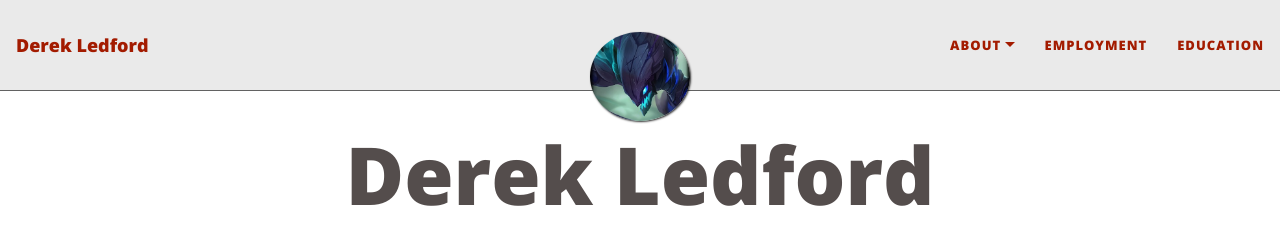
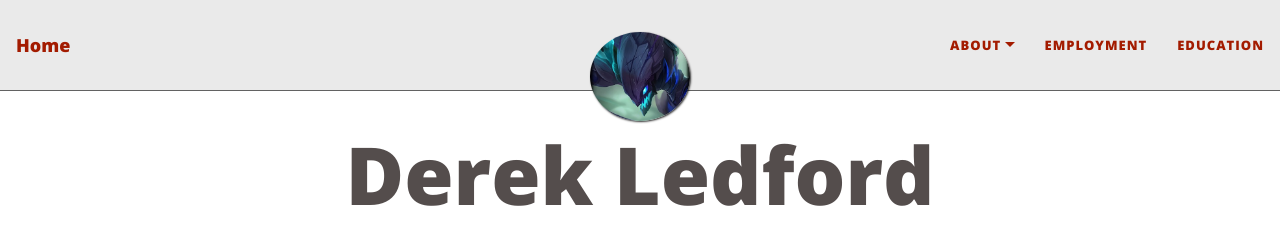
Before and after one commit to MaestroDerek/Maestrderek.github.io, a Jekyll site: the page built from docs/index.html, in a window 1280 px wide. Shown: the top 228 px of the page. Built offline with Jekyll 4.4.1, drawn with Linux system fonts in a browser that asks for light colours; nearby versions of some CDN libraries; the list of posts is cut into pages by our own code.

Commit message:
Last one i swear

```diff
--- a/docs/_config.yml
+++ b/docs/_config.yml
@@ -6,7 +6,7 @@
 # --- Required options --- #
 
 # Name of website
-title: "Derek Ledford"
+title: "Home"
 
 # Your name to show in the footer
 author: Derek Ledford
```
